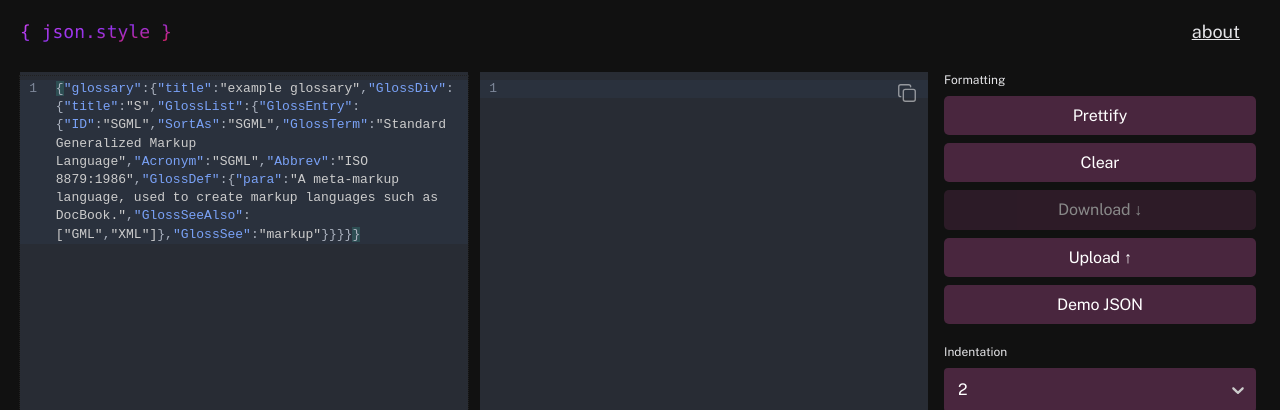
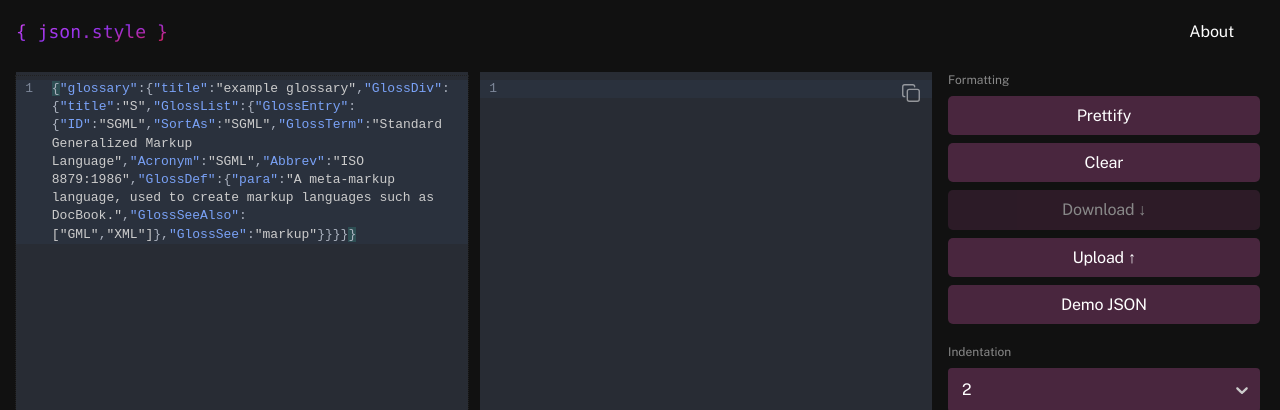
Before and after one commit to bytekrunch/json.style, a Next.js app: page / in a window 1280 px wide. Shown: the top 410 px of the page. Built offline with nearby package versions, Linux system fonts and the light colour scheme.

Commit message:
Changed colors

```diff
--- a/components/Header.jsx
+++ b/components/Header.jsx
@@ -8,7 +8,14 @@ const Header = () => {
   return (
     <div className="flex flex-row items-center justify-between h-10 pr-5 mb-5">
       <p className="h-min text-lg font-mono bg-gradient-to-br from-fuchsia-500 via-purple-600 to-rose-600 inline-block text-transparent bg-clip-text">&#123;&nbsp;json.style&nbsp;&#125;</p>
-      <p className="underline text-lg">about</p>
+      <Button
+        size="medium"
+        style="text"
+        // onClick={handleCopy}
+        className="hover:underline absolute ml-auto z-10 right-0 top-0 "
+        label="About"
+
+      />
     </div>
   );
 };
--- a/pages/index.js
+++ b/pages/index.js
@@ -88,7 +88,7 @@ export default function Home() {
         <link rel="icon" href="/favicon.ico" />
       </Head>
 
-      <main className="h-screen flex flex-col justify-between bg-[#111111] p-3 px-5">
+      <main className="h-screen flex flex-col justify-between bg-[#111111] pt-3 pb-4 px-4">
         <ToastContainer theme="dark" />
         <Header />
         <div className="space-y-3 grow flex flex-col">
@@ -124,7 +124,7 @@ export default function Home() {
               />
             </div>
             <div className="flex flex-col min-w-80 w-80 justify-start space-y-2 px-1  rounded">
-              <label className="text-xs">Formatting</label>
+              <label className="text-xs text-[#888888]">Formatting</label>
               <div className="flex flex-col space-y-2">
                 <Button
                   label="Prettify"
@@ -145,7 +145,7 @@ export default function Home() {
                   label="Demo JSON"
                 />
               </div>
-              <label className="text-xs pt-3">Indentation</label>
+              <label className="text-xs pt-3 text-[#888888]">Indentation</label>
               <div className="flex flex-col">
                 <input
                   type="file"
```
